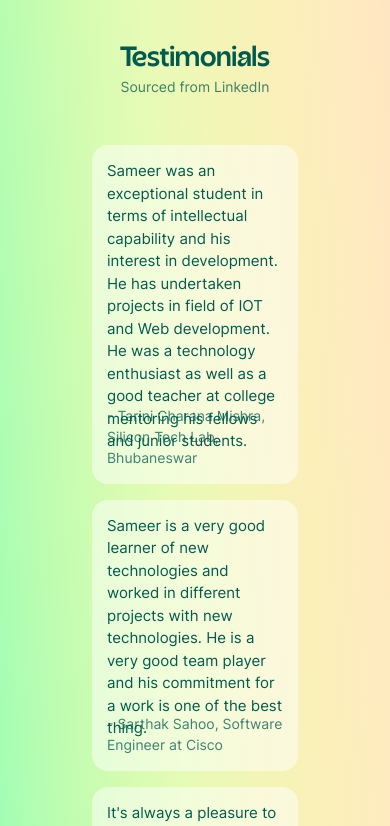
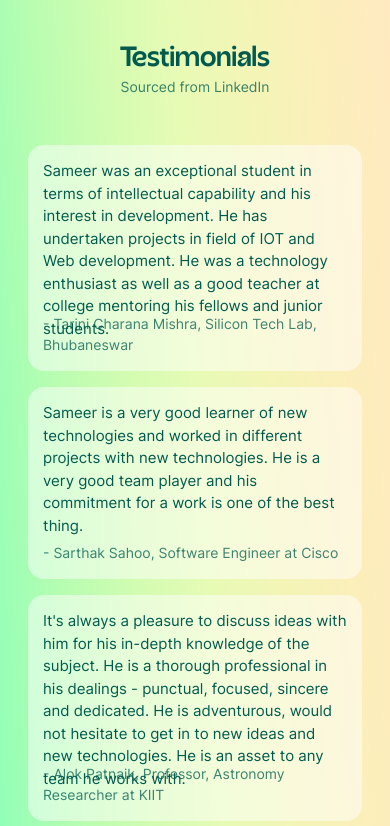
Before and after one commit to sameer1612/hi-sameer, a Next.js app: page /about in a window 390 px wide. Shown: the part 4280-5106 px from the top of the page. Built offline with nearby package versions, Linux system fonts and the light colour scheme.

Commit message:
optimised card width for mobile

```diff
--- a/src/app/about/about.scss
+++ b/src/app/about/about.scss
@@ -82,6 +82,10 @@ $light-bg: rgba(255, 255, 255, 0.5);
     }
   }
 
+  .testimonial-grid {
+    padding-inline: 1rem;
+  }
+
   .socials {
     margin-block: 3rem;
 
```
